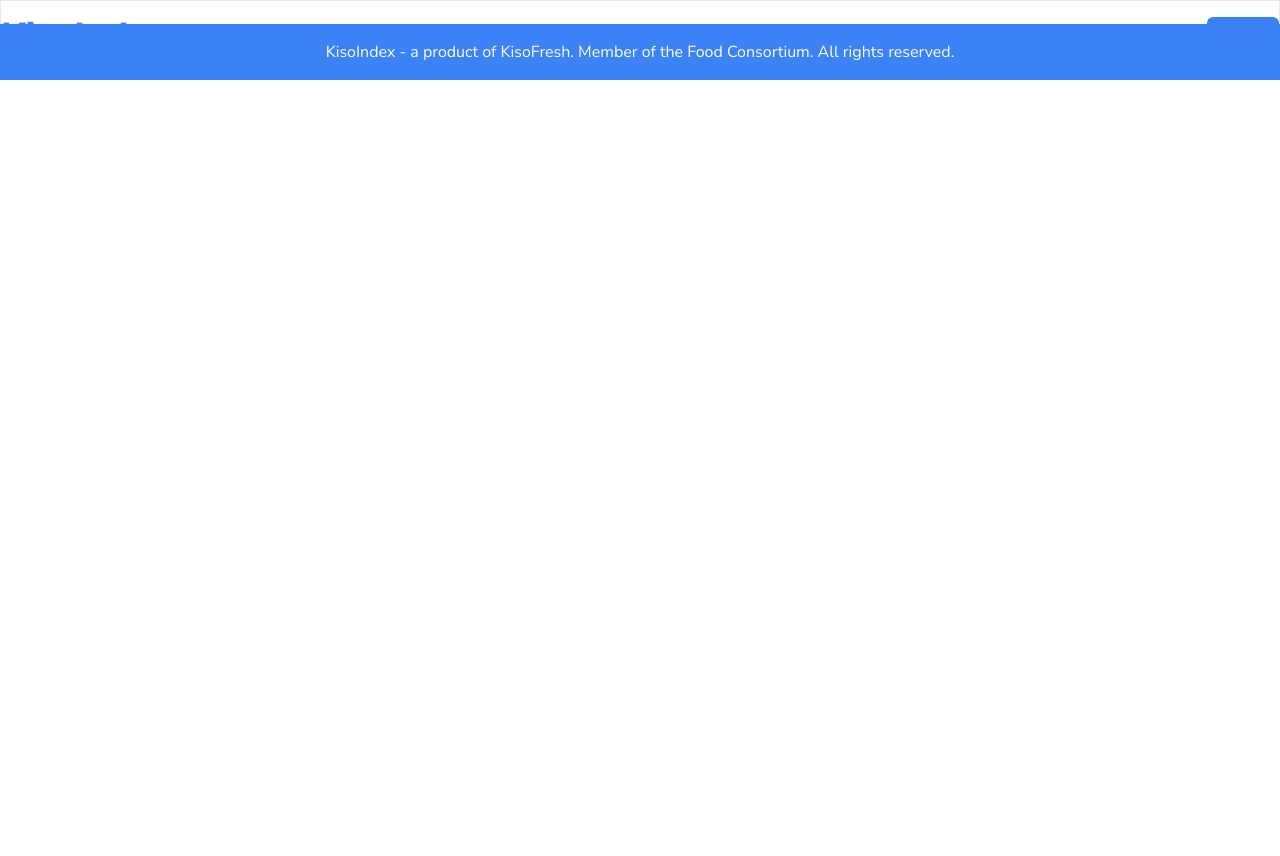
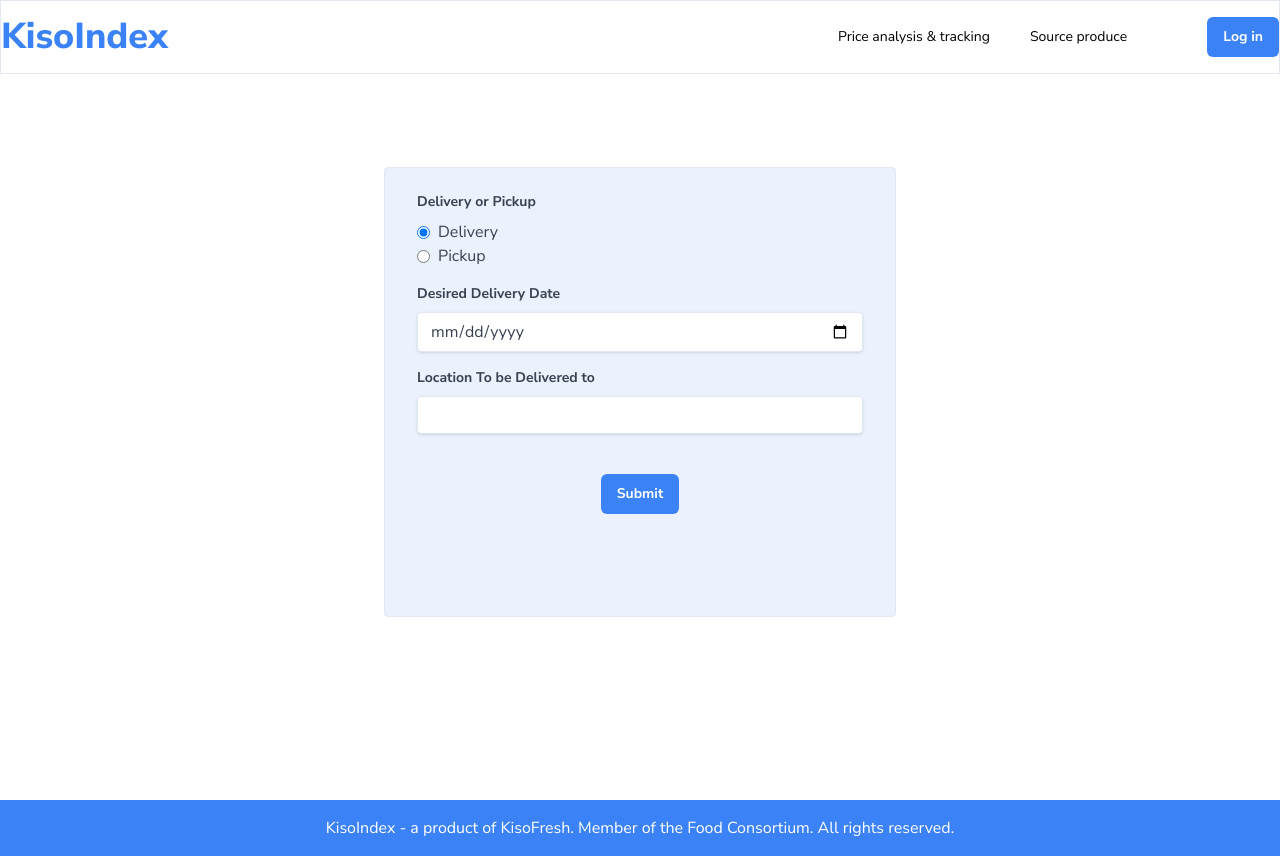
Before and after one commit to OpiniIsaac/kisofresh-frontEnd, a Next.js app: page /SourceProduce/Form in a window 1280 px wide. Before the commit the page ends 800 px from the top, so only its background shows below. Built offline with nearby package versions, Linux system fonts and the light colour scheme.

Commit message:
adde source form

```diff
--- /dev/null
+++ b/app/SourceProduce/Form/page.tsx
@@ -0,0 +1,117 @@
+'use client'
+import React, { useState } from 'react';
+import { Button } from '@/components/ui/button';
+import Container from "@/components/Container";
+
+const RequestQuoteForm = () => {
+ const [name, setName] = useState('');
+ const [email, setEmail] = useState('');
+ const [cropType, setCropType] = useState('');
+ const [quantity, setQuantity] = useState('');
+ const [message, setMessage] = useState('');
+ const [deliveryOption, setDeliveryOption] = useState('delivery');
+ const [desiredDeliveryDate, setDesiredDeliveryDate] = useState('');
+ const [pickupLocation, setPickupLocation] = useState('');
+
+ const handleSubmit = (e: { preventDefault: () => void; }) => {
+    e.preventDefault();
+    console.log({ name, email, cropType, quantity, message, deliveryOption, desiredDeliveryDate, pickupLocation });
+ };
+
+ return (
+    <div className="flex w-full justify-center h-full items-center">
+      <form
+        onSubmit={handleSubmit}
+        className="bg-blue-500/10 border hover:shadow-lg rounded px-8 pt-6 pb-8 mb-4 w-full max-w-lg h-[450px]"
+      >
+
+        <div className="mb-4">
+          <label className="block text-gray-700 text-sm font-bold mb-2">
+            Delivery or Pickup
+          </label>
+          <div className="flex items-center">
+            <input
+              type="radio"
+              id="delivery"
+              name="deliveryOption"
+              value="delivery"
+              checked={deliveryOption === 'delivery'}
+              onChange={(e) => setDeliveryOption(e.target.value)}
+              className="mr-2"
+            />
+            <label htmlFor="delivery" className="text-gray-700">Delivery</label>
+          </div>
+          <div className="flex items-center">
+            <input
+              type="radio"
+              id="pickup"
+              name="deliveryOption"
+              value="pickup"
+              checked={deliveryOption === 'pickup'}
+              onChange={(e) => setDeliveryOption(e.target.value)}
+              className="mr-2"
+            />
+            <label htmlFor="pickup" className="text-gray-700">Pickup</label>
+          </div>
+        </div>
+
+        {/* Desired Delivery Date */}
+        {deliveryOption === 'delivery' && (
+          <>
+          <div className="mb-4">
+            <label className="block text-gray-700 text-sm font-bold mb-2" htmlFor="desiredDeliveryDate">
+              Desired Delivery Date
+            </label>
+            <input
+              className="shadow appearance-none border rounded w-full py-2 px-3 text-gray-700 leading-tight focus:outline-none focus:shadow-outline"
+              id="desiredDeliveryDate"
+              type="date"
+              value={desiredDeliveryDate}
+              onChange={(e) => setDesiredDeliveryDate(e.target.value)}
+            />
+
+          </div>
+           <div className="mb-4">
+           <label className="block text-gray-700 text-sm font-bold mb-2" htmlFor="desiredDeliveryDate">
+             Location To be Delivered to
+           </label>
+           <input
+             className="shadow appearance-none border rounded w-full py-2 px-3 text-gray-700 leading-tight focus:outline-none focus:shadow-outline"
+             id="desiredDeliveryDate"
+             type="text"
+             value={desiredDeliveryDate}
+             onChange={(e) => setDesiredDeliveryDate(e.target.value)}
+           />
+         </div>
+         </>
+        )}
+
+        {/* Pickup Location */}
+        {deliveryOption === 'pickup' && (
+          <div className="mb-4">
+            <label className="block text-gray-700 text-sm font-bold mb-2" htmlFor="pickupLocation">
+            Desired PickUp Date
+            </label>
+            <input
+              className="shadow appearance-none border rounded w-full py-2 px-3 text-gray-700 leading-tight focus:outline-none focus:shadow-outline"
+              id="pickupLocation"
+              type="date"
+              placeholder="Enter pickup location"
+              value={pickupLocation}
+              onChange={(e) => setPickupLocation(e.target.value)}
+            />
+          </div>
+        )}
+
+        {/* Submit button */}
+        <div className="flex items-center justify-center  pt-6">
+          <Button type="submit">
+            Submit
+          </Button>
+        </div>
+      </form>
+    </div>
+ );
+};
+
+export default RequestQuoteForm;
--- a/app/SourceProduce/[id]/page.tsx
+++ /dev/null
@@ -1,3 +0,0 @@
-export default function Page({ params }: { params: { id: any } }) {
-    return <div>My Post: {params.id}</div>
-  }
--- /dev/null
+++ b/app/SourceProduce/layout.tsx
@@ -0,0 +1,17 @@
+import Container from "@/components/Container";
+import SideNav from "@/components/p&a/SideNav";
+import React, { ReactNode } from "react";
+
+export default function layout({ children }: { children: React.ReactNode }) {
+  return (
+
+
+
+
+        <div className="w-full h-screen ">
+          {children}
+        </div>
+
+
+  );
+}
--- a/app/SourceProduce/page.tsx
+++ b/app/SourceProduce/page.tsx
@@ -299,7 +299,11 @@ export default function CropInterestForm() {
                         {farmer["Yield Estimation "].result}
                       </td>
                       <td className="px-6 py-4 whitespace-nowrap">
-                       <Button> Request Quot</Button>
+                       <Button>
+                        <Link href='/SourceForm/Form'>
+                        Request Quot
+                        </Link>
+                        </Button>
                       </td>
                     </tr>
                   ))}
```
